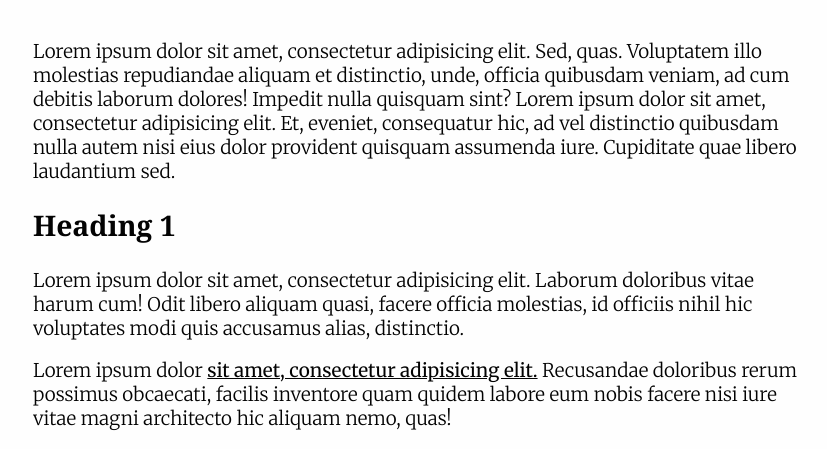
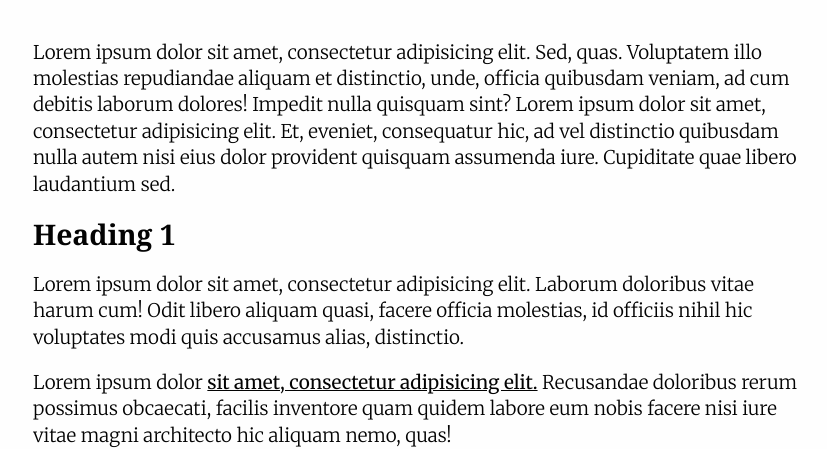
Before and after one commit to hdra/Pelican-Cid, a website: page design/post.html in a window 1280 px wide. Shown: the part 358-807 px from the top of the page, without its empty margins (215-1042 px from the left). Drawn offline with Linux system fonts and the light colour scheme; a web font is replaced by a local one.

Commit message:
Set post article line height

```diff
--- a/src/sass/cid.sass
+++ b/src/sass/cid.sass
@@ -129,6 +129,9 @@ body
             p.date
                 margin-top: -1.3em
 
+        article
+            line-height: 1.4em
+
         footer
             margin: 2em 0 3em
             text-align: right
```
Also changed, not shown: static/css/cid.css.
